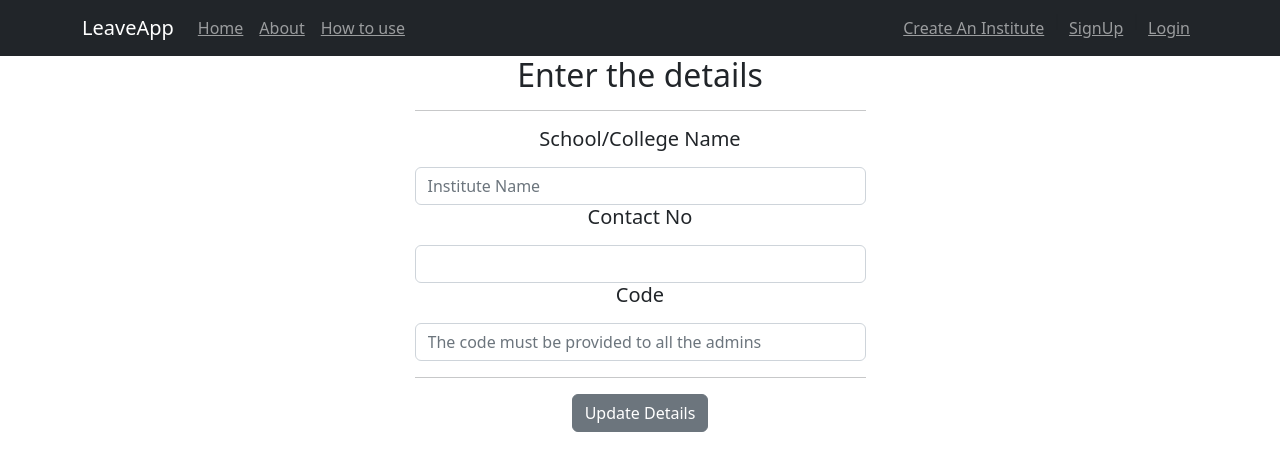
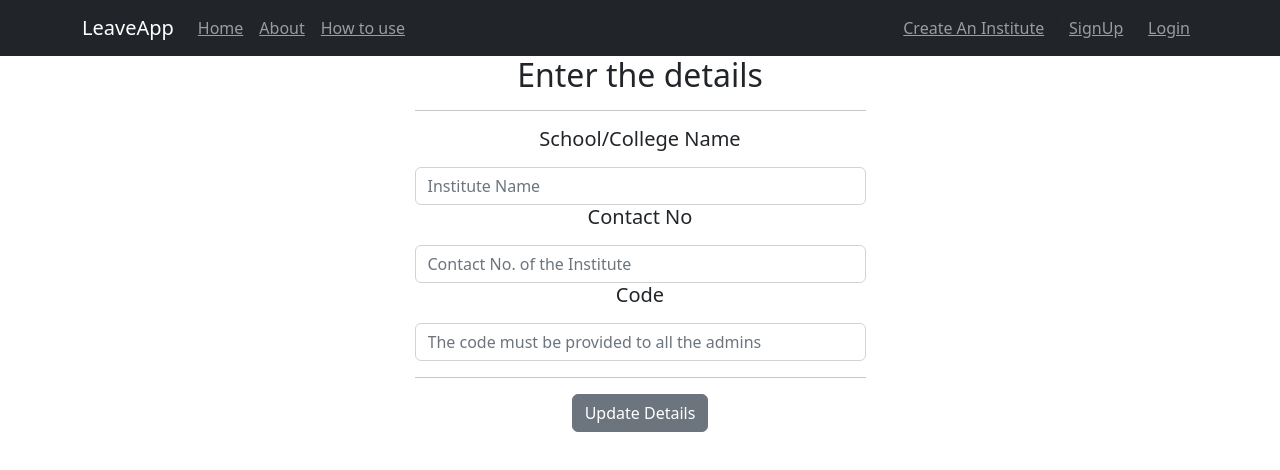
Before and after one commit to goblin45/LeaveApp-Frontend, a React (Create React App) app: page /school/edit in a window 1280 px wide. Shown: the top 470 px of the page. Built offline with nearby package versions, Linux system fonts and the light colour scheme; no server answers.

Commit message:
Update EditSchool.js

```diff
--- a/src/Dashboard/SchoolDash/EditSchool.js
+++ b/src/Dashboard/SchoolDash/EditSchool.js
@@ -71,7 +71,7 @@ const EditSchool = () => {
                     <Form.Label><h5>Contact No</h5></Form.Label>
 
                     <Form.Control
-                    type='text' placeholder='' name='contact' onChange={e=>setContact(e.target.value)} value={contact}>
+                    type='text' placeholder='Contact No. of the Institute' name='contact' value={contact} onChange={e=>setContact(e.target.value)}>
                     </Form.Control>
 
                     <Form.Group controlId='code'></Form.Group>
```
